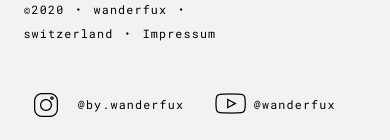
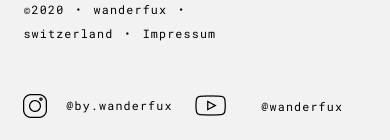
Before and after one commit to sigristarisa/Hike-Eat-Sleep, a React (Create React App) app: page /about in a window 390 px wide. Shown: the part 1311-1451 px from the top of the page. Built offline with nearby package versions, Linux system fonts and the light colour scheme; what @prismicio/client would draw is missing.

Commit message:
adjusted social media icon in footer mobile

```diff
--- a/src/Components/Footer/Mobile/FooterMobile.css
+++ b/src/Components/Footer/Mobile/FooterMobile.css
@@ -9,3 +9,12 @@
 .footer-mobile_container a {
   font-size: var(--font-s);
 }
+
+.hi {
+  width: 100%;
+}
+
+.hello {
+  width: 100%;
+  height: 100%;
+}
--- a/src/Components/Footer/Mobile/FooterMobile.tsx
+++ b/src/Components/Footer/Mobile/FooterMobile.tsx
@@ -11,18 +11,21 @@ const FooterMobile: React.FC = () => {
           ©2020 ・ wanderfux ・<br></br> switzerland ・ Impressum
         </p>
       </div>
-      <div className='grid-columns_two justify-items_center'>
-        <div className='grid-colums_two-extend-two'>
-          <div className='footer-social-media-icon-mobile_container '>
+      <div className='hello grid-columns_two align-items_center'>
+        <div className=' hi grid-colums_two-extend-two'>
+          <div className='footer-social-media-icon-mobile_container justify-items_start'>
             <img src={iconInstagram} alt='instagram' />
           </div>
           <a href='https://www.instagram.com/by.wanderfux'>@by.wanderfux</a>
         </div>
-        <div className='grid-colums_two-extend-two '>
-          <div className='footer-social-media-icon-mobile_container '>
+        <div className='hi grid-colums_two-extend-two '>
+          <div className='footer-social-media-icon-mobile_container justify-items_start'>
             <img src={iconYoutube} alt='youtube' />
           </div>
-          <a href='https://www.youtube.com/channel/UCboUr2INTVh84ba0yoElbyw/featured'>
+          <a
+            className='place-items_center'
+            href='https://www.youtube.com/channel/UCboUr2INTVh84ba0yoElbyw/featured'
+          >
             @wanderfux
           </a>
         </div>
--- a/src/Styles/layout.css
+++ b/src/Styles/layout.css
@@ -6,7 +6,6 @@
 .grid-colums_two-extend-two {
   display: grid;
   grid-template-columns: 1fr 3fr;
-  gap: 8px;
 }
 
 .grid-columns_two-extend-one {
```
